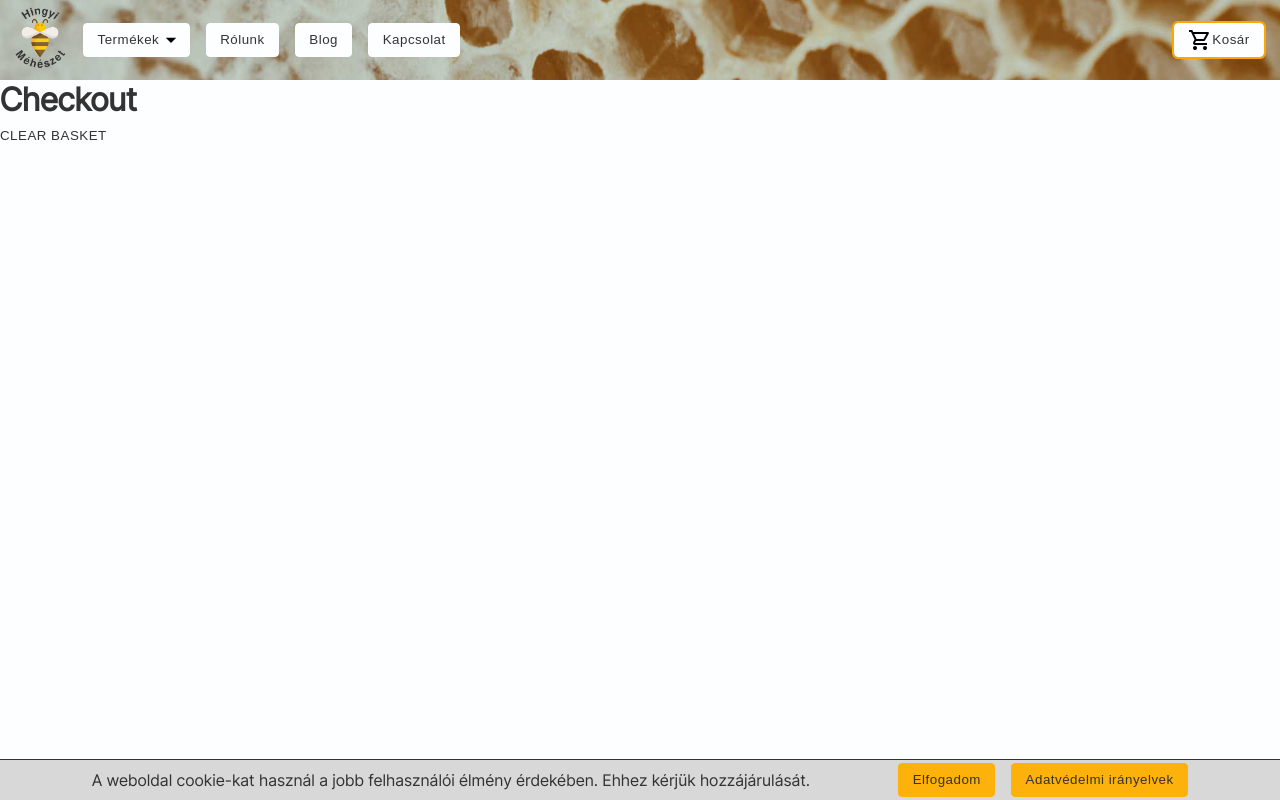
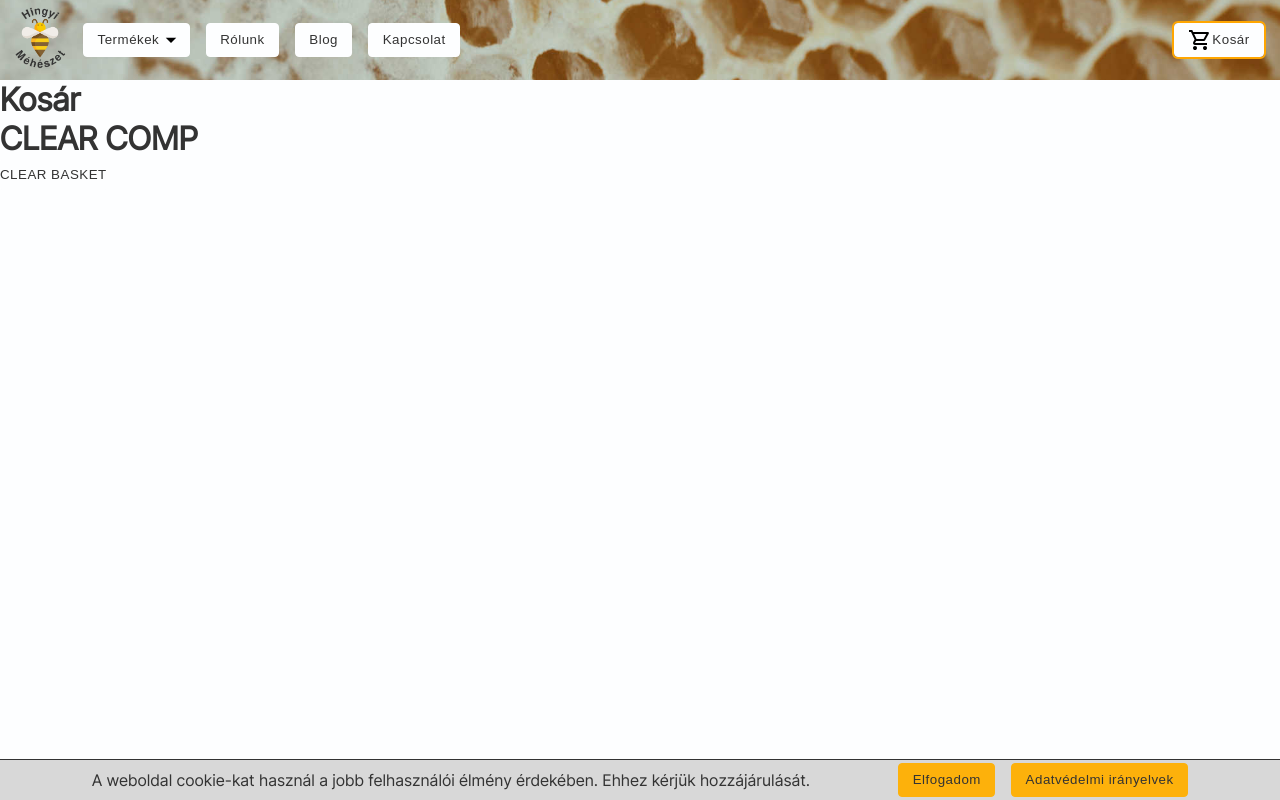
Before and after one commit to tibilodon/beepal, a Next.js app: page /checkout in a window 1280 px wide. Built offline with nearby package versions, Linux system fonts and the light colour scheme; no server answers.

Commit message:
cookies samesite attribute set to strict

```diff
--- a/app/CookieFooter.tsx
+++ b/app/CookieFooter.tsx
@@ -13,7 +13,7 @@ const CookieFooter = () => {
   const router = useRouter();
 
   const acceptCookie = () => {
-    setCookie("tncCookie", 1);
+    setCookie("tncCookie", 1, true);
     router.refresh();
   };
   return (
--- /dev/null
+++ b/app/checkout/Clearer.tsx
@@ -0,0 +1,24 @@
+"use client";
+import React from "react";
+import Button from "@/components/Button";
+import { deleteCookie } from "cookies-next";
+import { useRouter } from "next/navigation";
+
+const Clearer: React.FC<any> = () => {
+  const router = useRouter();
+
+  const clearBasket = () => {
+    deleteCookie("acacia");
+    deleteCookie("mixed");
+    deleteCookie("colza");
+    router.refresh();
+  };
+  return (
+    <div>
+      <h1>CLEAR COMP</h1>
+      <Button text="CLEAR BASKET" onClick={clearBasket} />
+    </div>
+  );
+};
+
+export default Clearer;
--- a/app/checkout/page.tsx
+++ b/app/checkout/page.tsx
@@ -1,22 +1,23 @@
-"use client";
+// "use client";
 import React from "react";
-import Button from "@/components/Button";
-import { deleteCookie } from "cookies-next";
-import { useRouter } from "next/navigation";
+// import Button from "@/components/Button";
+// import { deleteCookie } from "cookies-next";
+// import { useRouter } from "next/navigation";
+import Clearer from "./Clearer";
 
 export const dynamic = "force-dynamic";
 
 const Checkout: React.FC<any> = () => {
-  const router = useRouter();
+  // const router = useRouter();
 
-  const clearBasket = () => {
-    deleteCookie("cookie");
-    router.refresh();
-  };
+  // const clearBasket = () => {
+  //   deleteCookie("acacia");
+  //   router.refresh();
+  // };
   return (
     <div>
-      <h1>Checkout</h1>
-      <Button text="CLEAR BASKET" onClick={clearBasket} />
+      <h1>Kosár</h1>
+      <Clearer />
     </div>
   );
 };
--- a/components/Select.tsx
+++ b/components/Select.tsx
@@ -29,7 +29,7 @@ const Select: React.FC<SelectProps> = ({ name, amount, cookieProp }) => {
 
   const handleSubmit = () => {
     let res = selectedValue + cookieProp;
-    setCookie(name, res);
+    setCookie(name, res, true);
     router.refresh();
   };
 
```
Also changed, not shown: components/Basket.tsx (+1 -12 lines).
